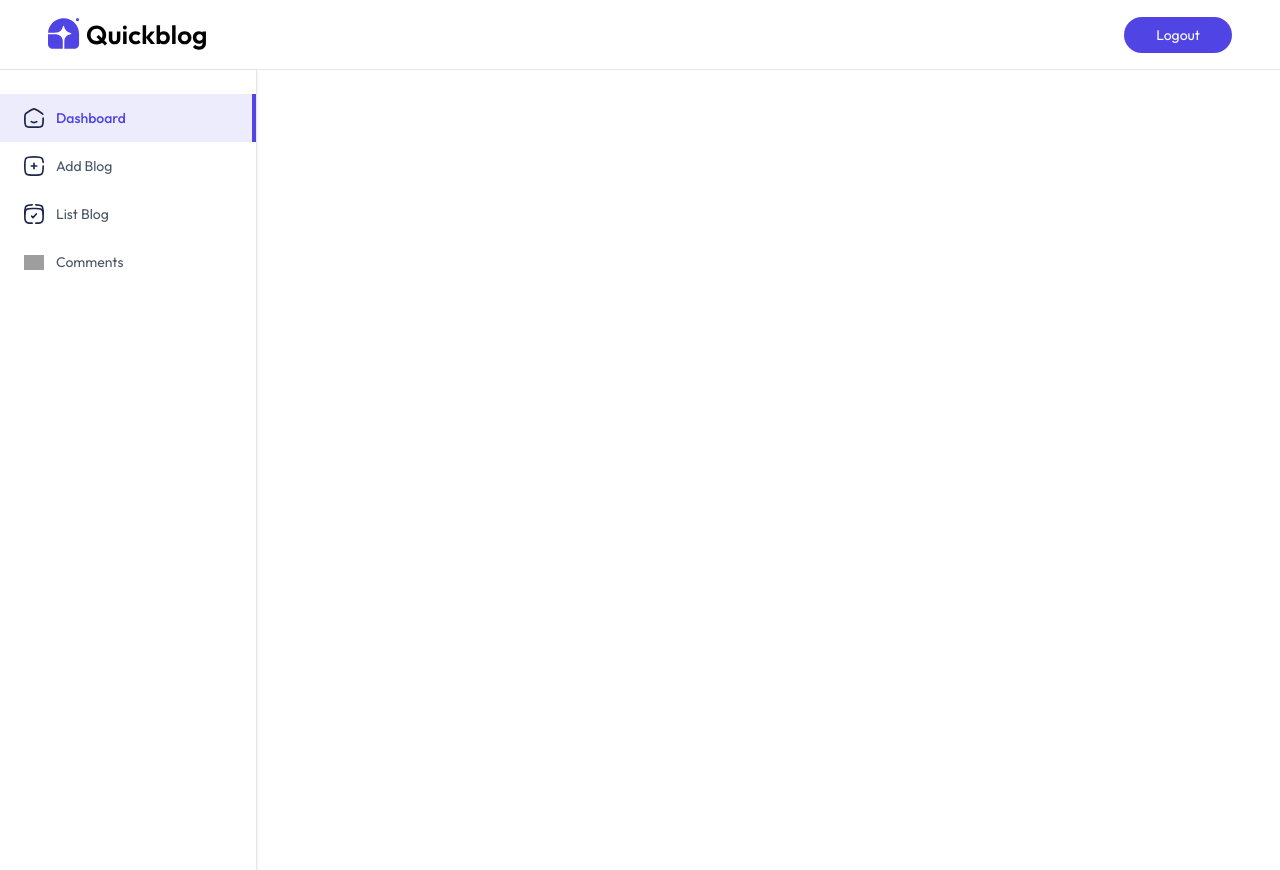
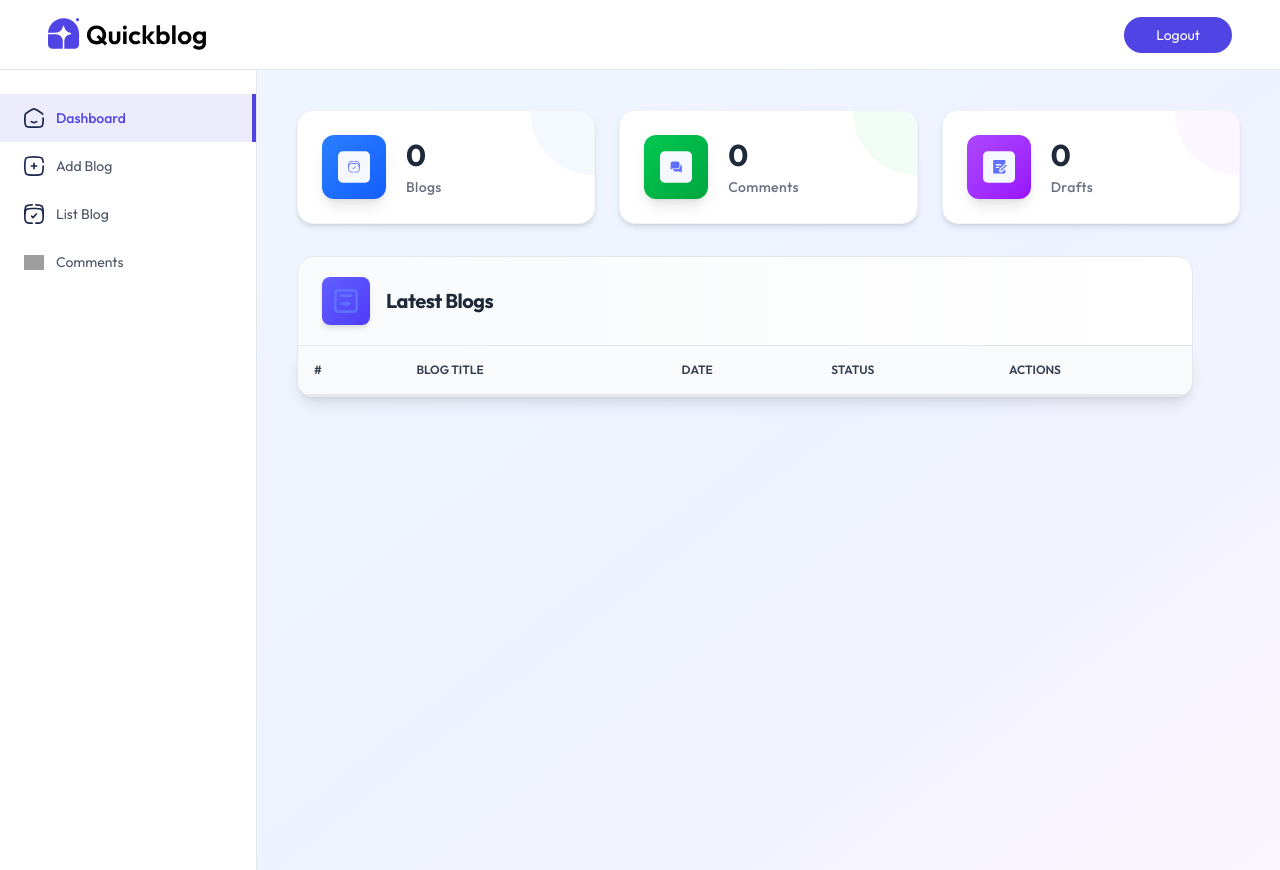
Before and after one commit to Shaswata-codes/Blog-App, a React (Vite) app in the folder client/: page /admin in a window 1280 px wide. Built offline with nearby package versions, Linux system fonts and the light colour scheme; grey boxes are pictures that could not be loaded; a web font is replaced by a local one.

Commit message:
Dashboard data fething

```diff
--- a/client/src/pages/admin/Dashboard.jsx
+++ b/client/src/pages/admin/Dashboard.jsx
@@ -1,9 +1,91 @@
-import React from 'react'
+import React, { useEffect } from 'react'
+import { assets, dashboard_data } from '../../assets/assets'
 
 const Dashboard = () => {
+
+  const [dashboardData, setDashboardData] = React.useState({
+    blogs : 0,
+    comments : 0,
+    drafts : 0,
+    recentBlogs : []
+  })
+
+  const fetchDashboardData = async () => {
+    setDashboardData(dashboardData);
+  }
+
+  useEffect(()=>{
+    fetchDashboardData();
+  },[])
+
   return (
-    <div>
+    <div className='flex-1 p-4 md:p-10 bg-gradient-to-br from-blue-50 via-indigo-50 to-purple-50 min-h-screen'>
+      <div className='grid grid-cols-1 sm:grid-cols-2 lg:grid-cols-3 gap-6 mb-8'>
 
+        <div className='group relative flex items-center gap-5 bg-white p-6 rounded-2xl shadow-md hover:shadow-2xl transition-all duration-300 cursor-pointer overflow-hidden border border-gray-100'>
+          <div className='absolute inset-0 bg-gradient-to-r from-blue-500/5 to-transparent opacity-0 group-hover:opacity-100 transition-opacity duration-300'></div>
+          <div className='relative z-10 p-4 bg-gradient-to-br from-blue-500 to-blue-600 rounded-xl shadow-lg group-hover:scale-110 transition-transform duration-300'>
+            <img src={assets.dashboard_icon_1} className='w-8 h-8'/>
+          </div>
+          <div className='relative z-10'>
+            <p className='text-3xl font-bold text-gray-800 mb-1'>{dashboardData.blogs}</p>
+            <p className='text-gray-500 font-medium text-sm tracking-wide'>Blogs</p>
+          </div>
+          <div className='absolute top-0 right-0 w-32 h-32 bg-blue-500/5 rounded-full -mr-16 -mt-16 group-hover:scale-150 transition-transform duration-500'></div>
+        </div>
+
+        <div className='group relative flex items-center gap-5 bg-white p-6 rounded-2xl shadow-md hover:shadow-2xl transition-all duration-300 cursor-pointer overflow-hidden border border-gray-100'>
+          <div className='absolute inset-0 bg-gradient-to-r from-green-500/5 to-transparent opacity-0 group-hover:opacity-100 transition-opacity duration-300'></div>
+          <div className='relative z-10 p-4 bg-gradient-to-br from-green-500 to-green-600 rounded-xl shadow-lg group-hover:scale-110 transition-transform duration-300'>
+            <img src={assets.dashboard_icon_2} className='w-8 h-8'/>
+          </div>
+          <div className='relative z-10'>
+            <p className='text-3xl font-bold text-gray-800 mb-1'>{dashboardData.comments}</p>
+            <p className='text-gray-500 font-medium text-sm tracking-wide'>Comments</p>
+          </div>
+          <div className='absolute top-0 right-0 w-32 h-32 bg-green-500/5 rounded-full -mr-16 -mt-16 group-hover:scale-150 transition-transform duration-500'></div>
+        </div>
+
+        <div className='group relative flex items-center gap-5 bg-white p-6 rounded-2xl shadow-md hover:shadow-2xl transition-all duration-300 cursor-pointer overflow-hidden border border-gray-100'>
+          <div className='absolute inset-0 bg-gradient-to-r from-purple-500/5 to-transparent opacity-0 group-hover:opacity-100 transition-opacity duration-300'></div>
+          <div className='relative z-10 p-4 bg-gradient-to-br from-purple-500 to-purple-600 rounded-xl shadow-lg group-hover:scale-110 transition-transform duration-300'>
+            <img src={assets.dashboard_icon_3} className='w-8 h-8'/>
+          </div>
+          <div className='relative z-10'>
+            <p className='text-3xl font-bold text-gray-800 mb-1'>{dashboardData.drafts}</p>
+            <p className='text-gray-500 font-medium text-sm tracking-wide'>Drafts</p>
+          </div>
+          <div className='absolute top-0 right-0 w-32 h-32 bg-purple-500/5 rounded-full -mr-16 -mt-16 group-hover:scale-150 transition-transform duration-500'></div>
+        </div>
+
+      </div>
+      <div className='max-w-4xl'>
+  {/* Latest Blog Header */}
+  <div className='flex items-center gap-4 px-6 py-5 bg-gradient-to-r from-gray-50 to-white border border-gray-200 rounded-t-2xl'>
+    <div className='p-3 bg-gradient-to-br from-indigo-500 to-indigo-600 rounded-lg shadow-md'>
+      <img src={assets.dashboard_icon_4} className='w-6 h-6' alt="" />
+    </div>
+    <p className='text-xl font-bold text-gray-800 tracking-tight'>Latest Blogs</p>
+  </div>
+
+  {/* Table Container */}
+  <div className='relative overflow-x-auto shadow-lg rounded-b-2xl scrollbar-hide bg-white border border-gray-200 border-t-0'>
+    <table className='w-full text-sm text-gray-500'>
+      <thead className='text-xs text-gray-700 text-left uppercase bg-gray-50 border-b-2 border-gray-200'>
+        <tr>
+          <th scope='col' className='px-4 py-4 font-semibold'>#</th>
+          <th scope='col' className='px-4 py-4 xl:px-6 font-semibold'>Blog title</th>
+          <th scope='col' className='px-4 py-4 font-semibold max-sm:hidden'>Date</th>
+          <th scope='col' className='px-4 py-4 font-semibold max-sm:hidden'>Status</th>
+          <th scope='col' className='px-4 py-4 font-semibold'>Actions</th>
+        </tr>
+      </thead>
+      <tbody>
+        {/* Rows will go here */}
+      </tbody>
+    </table>
+  </div>
+</div>
     </div>
   )
 }
```
